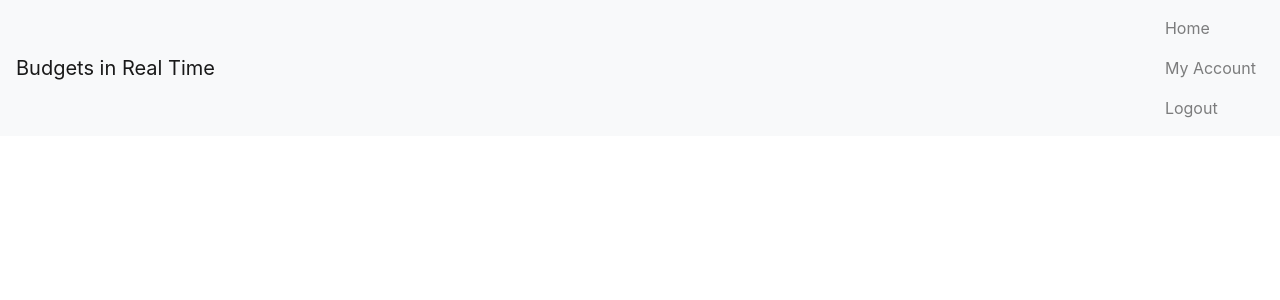
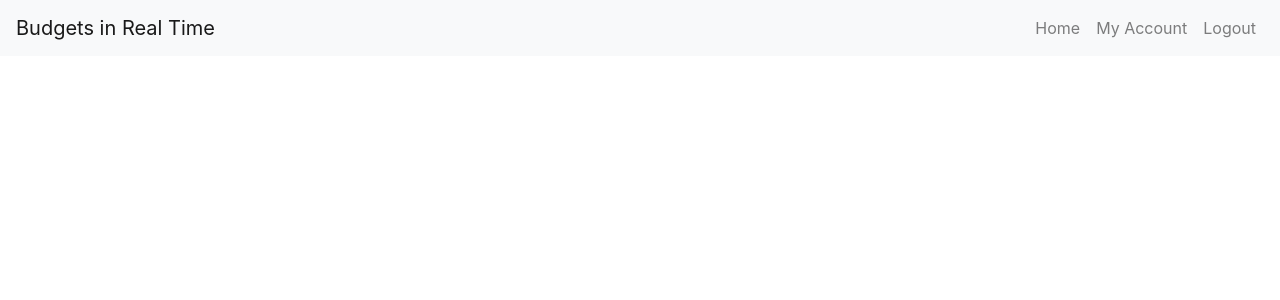
Before and after one commit to callahanhirrel/budget-tracker, a Flask app: page /home in a window 1280 px wide. Shown: the top 300 px of the page. Run offline with Flask 2, Linux system fonts and the light colour scheme; the visitor is signed in with stand-in values (Sample User, id 1); some libraries are stand-ins or nearby versions.

Commit message:
Some navbar edits in layout template

```diff
--- a/src/templates/layout.html
+++ b/src/templates/layout.html
@@ -35,19 +35,27 @@ references used for this page:
        <!-- this is all the "collapse-able" stuff in the navbar -->
       <div class="collapse navbar-collapse" id="navbarSupportedContent">
         <ul class="navbar-nav ml-auto">
-          <li class="nav-item">
             <!-- The program seems to get unhappy when these are buttons instead of anchor tags... -->
             <!-- Issue #1 details this further -->
             {% if current_user.is_authenticated %}
+            <li class="nav-item">
               <a class="nav-item nav-link" href="{{ url_for('home') }}">Home</a>
+            </li>
+            <li class="nav-item">
               <a class="nav-item nav-link" href="{{ url_for('account') }}">My Account</a>
+            </li>
+            <li class="nav-item">
               <a class="nav-item nav-link" href="{{ url_for('logout') }}">Logout</a>
+            </li>
             {% else %}
+          <li class="nav-item">
               <a class="nav-item nav-link" href="{{ url_for('login') }}">Login</a>
+          </li>
               <!-- This register link is only for testing, and will probably be removed for deployment -->
+            <li class="nav-item">
               <a class="nav-item nav-link" href="{{ url_for('register') }}">Register</a>
+            </li>
             {% endif %}
-          </li>
         </ul>
       </div>
      </nav>
```
